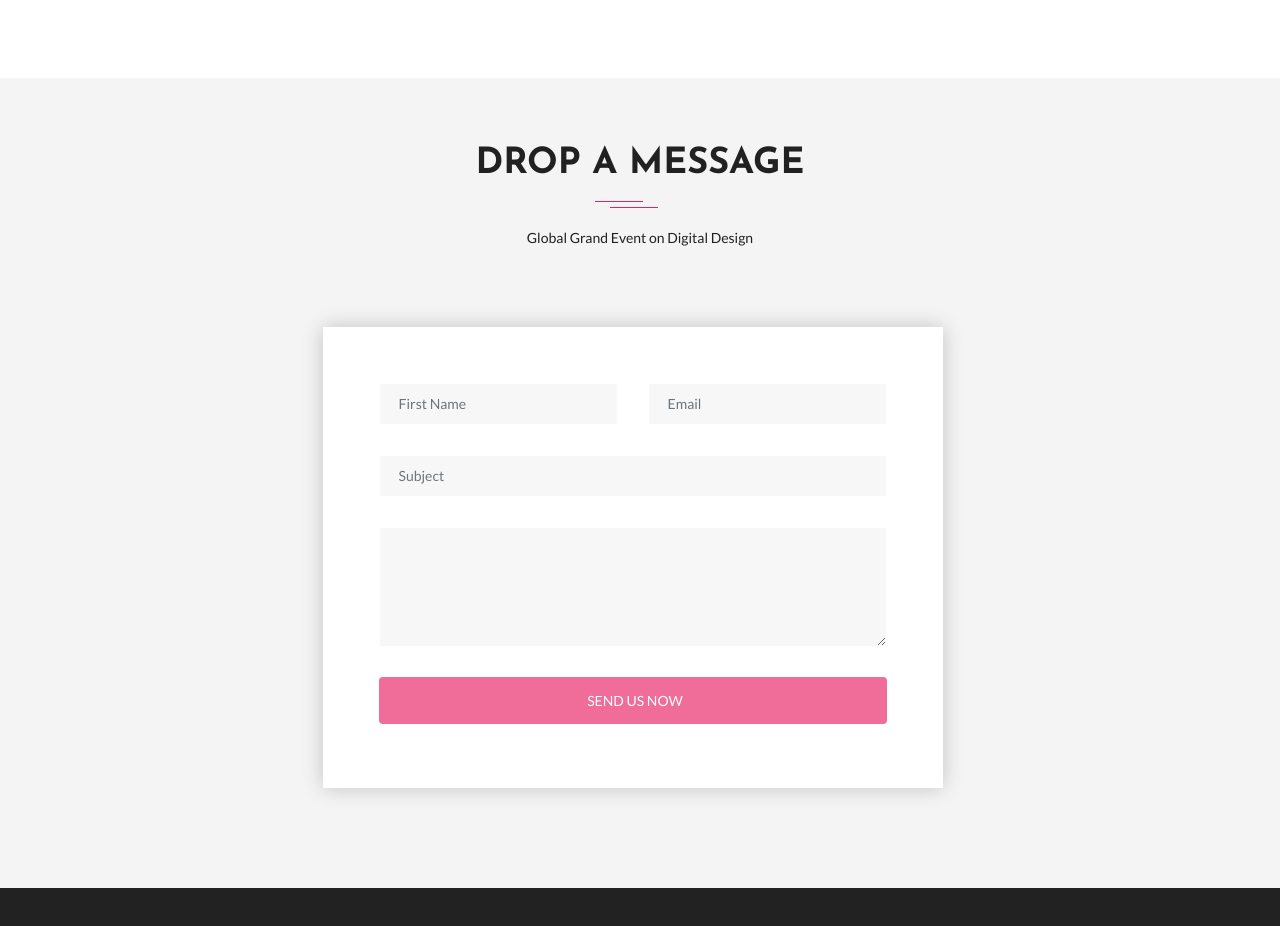
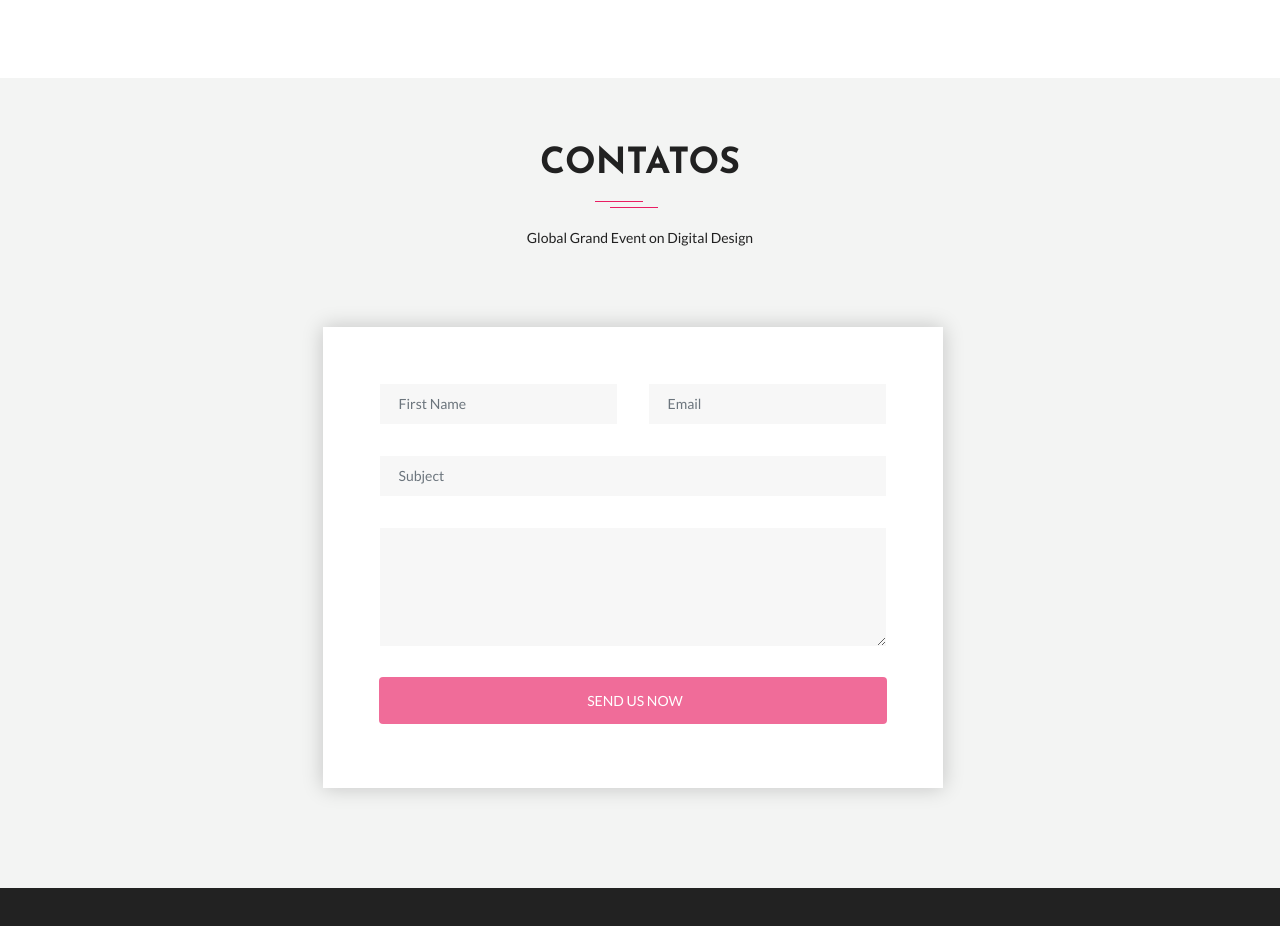
Before and after one commit to tassiogoncalves/cetepi, a plain HTML site: page seminfo2018/index.html in a window 1280 px wide. Shown: the part 7660-8586 px from the top of the page. Drawn offline with Linux system fonts and the light colour scheme; some packages are replaced by stand-ins of ours; a script that the page names is missing; some icons are missing; files whose address does not match are found by name.

Commit message:
Contatos

```diff
--- a/seminfo2018/index.html
+++ b/seminfo2018/index.html
@@ -84,7 +84,7 @@
                 </a>
               </li>
               <li class="nav-item">
-                <a class="nav-link" href="#google-map-area">
+                <a class="nav-link" href="#contact-map">
                   Contato
                 </a>
               </li>
@@ -116,7 +116,7 @@
             <a class="page-scroll" href="#inscricao">Inscrições</a>
           </li>
           <li>
-            <a class="page-scroll" href="#google-map-area">Contato</a>
+            <a class="page-scroll" href="#contact-map">Contato</a>
           </li>
         </ul>
         <!-- Mobile Menu End -->
@@ -1118,7 +1118,7 @@
         <div class="row justify-content-center">
           <div class="col-12">
             <div class="section-title-header text-center">
-              <h1 class="section-title wow fadeInUp" data-wow-delay="0.2s">Drop A Message</h1>
+              <h1 class="section-title wow fadeInUp" data-wow-delay="0.2s">CONTATOS</h1>
               <p class="wow fadeInDown" data-wow-delay="0.2s">Global Grand Event on Digital Design</p>
             </div>
           </div>
```
